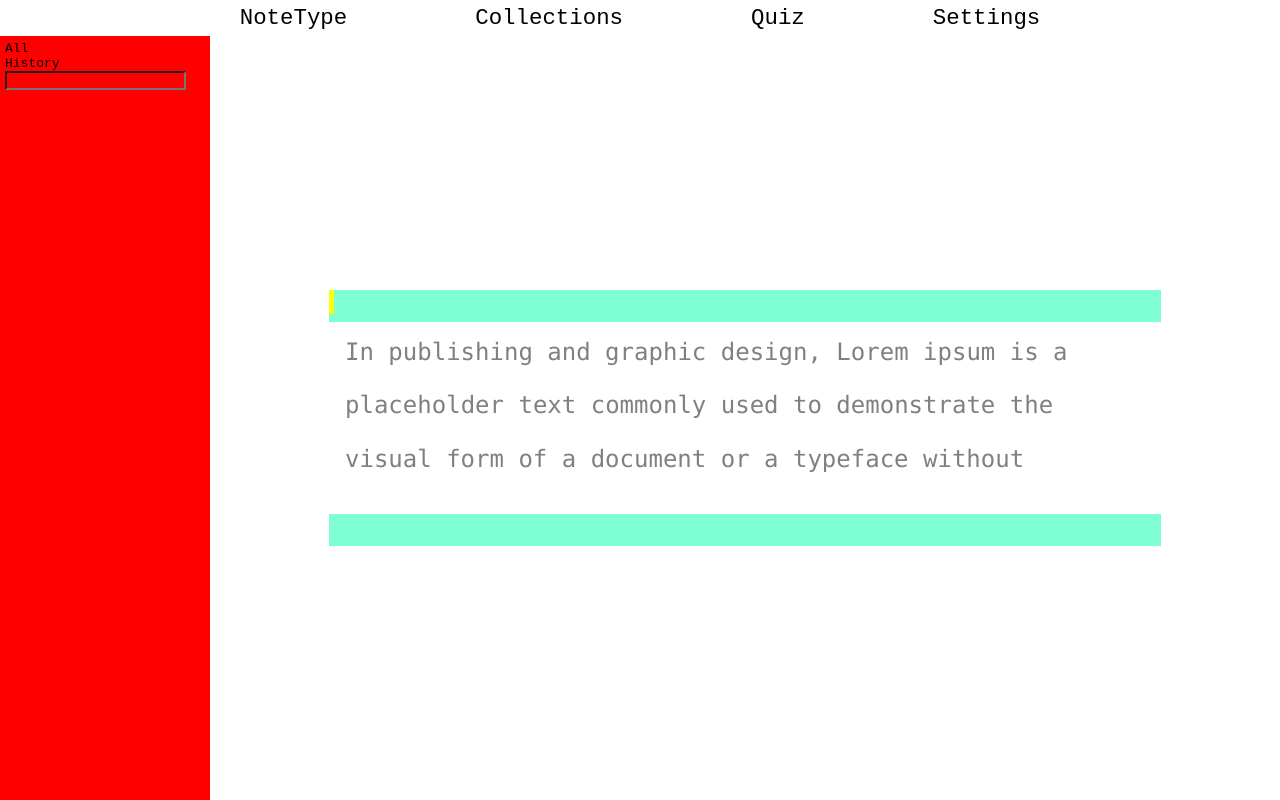
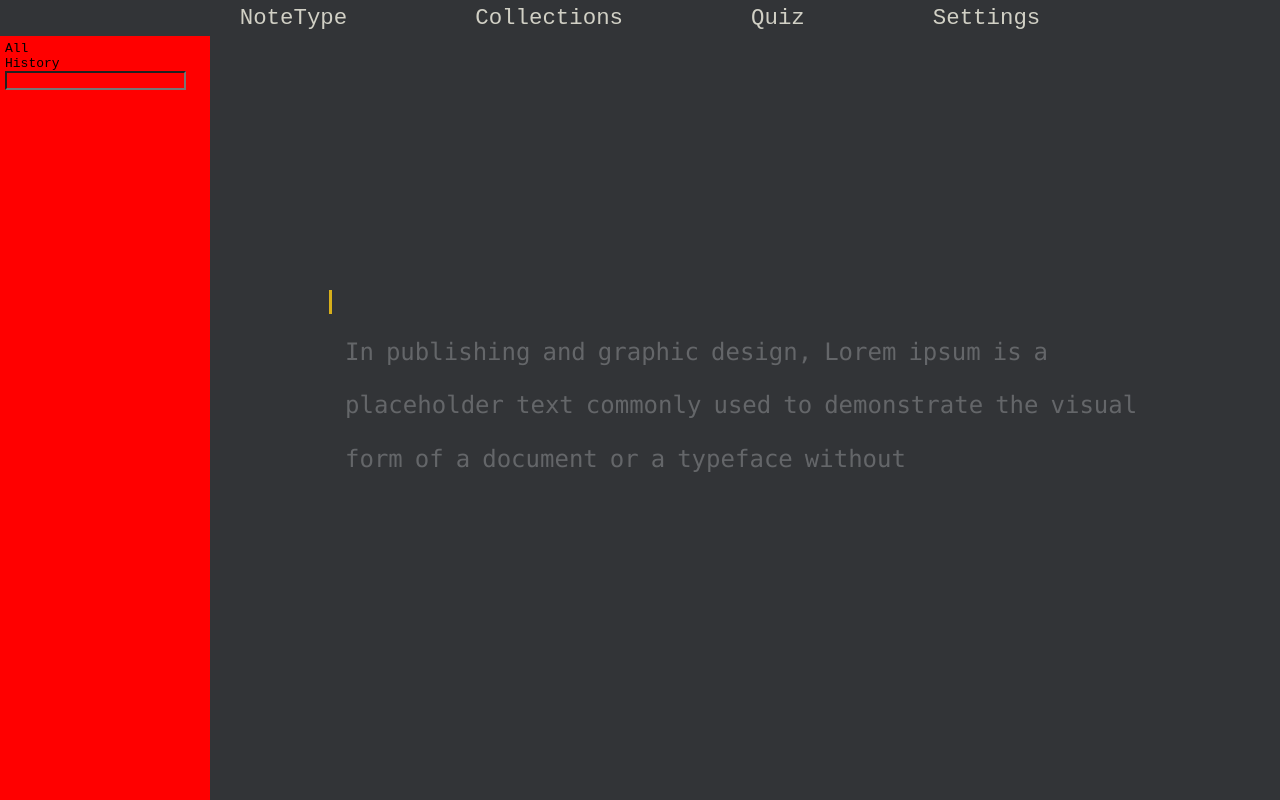
Before and after one commit to omonkulov/TypeFast, a React (Create React App) app: page / in a window 1280 px wide. Built offline with nearby package versions, Linux system fonts and the light colour scheme.

Commit message:
Space is working v1:

```diff
--- a/src/App.tsx
+++ b/src/App.tsx
@@ -17,13 +17,13 @@ type themeObj = {
 };
 
 const defaultTheme = {
-	background: "white",
-	foreground: "white",
-	main: "yellow",
-	untyped: "gray",
-	correct: "black",
-	wrong: "red",
-	extra: "dark-red",
+	background: "#323437",
+	foreground: "#292a2d",
+	main: "#e2b71a",
+	untyped: "#646669",
+	correct: "#d1d0c5",
+	wrong: "#ca4754",
+	extra: "#7e2a33",
 };
 
 const AppDiv = styled.div`
--- a/src/components/Typer.tsx
+++ b/src/components/Typer.tsx
@@ -2,9 +2,7 @@ import React from "react";
 import { useState, useEffect, useRef, useContext } from "react";
 import styled, { ThemeContext } from "styled-components";
 
-const TyperWrapper = styled.div`
-	background-color: aquamarine;
-`;
+const TyperWrapper = styled.div``;
 
 const InputField = styled.p`
 	background-color: ${(props) => props.theme.background};
@@ -15,10 +13,9 @@ const InputField = styled.p`
 	transition: all 0.3s;
 	font-size: 1.5rem;
 	font-family: Consolas;
-
 	display: flex;
 	flex-wrap: wrap;
-	column-gap: 1ch;
+	column-gap: 12px;
 
 	&:focus {
 		outline: none;
@@ -28,8 +25,8 @@ const InputField = styled.p`
 `;
 
 const Caret = styled.div`
-	min-width: 0.3rem;
-	min-height: 1.5rem;
+	width: 0.2rem;
+	height: 1.5rem;
 	background-color: ${(props) => props.theme.main};
 	position: absolute;
 `;
@@ -49,7 +46,15 @@ export const Typer: React.FC<Props> = ({ text }) => {
 	useEffect(() => {
 		if (caretRef.current && lettertRef.current) {
 			caretRef.current.style.top = `${lettertRef.current?.offsetTop}px`;
-			caretRef.current.style.left = `${lettertRef.current?.offsetLeft + 10}px`;
+			console.log(input[input.length] === " ", input[input.length - 1]);
+
+			if (input[input.length - 1] === " ") {
+				caretRef.current.style.left = `${
+					lettertRef.current?.offsetLeft + lettertRef.current?.offsetWidth + 12
+				}px`;
+			} else {
+				caretRef.current.style.left = `${lettertRef.current?.offsetLeft + lettertRef.current?.offsetWidth}px`;
+			}
 		}
 	}, [lettertRef, caretRef, input]);
 
@@ -114,12 +119,19 @@ export const Typer: React.FC<Props> = ({ text }) => {
 		return result;
 	}
 
+	let charTrack = -1;
 	return (
 		<TyperWrapper>
 			<Caret ref={caretRef} className="animate-flicker" />
 			<InputField onKeyDown={handleKeyDown} tabIndex={0}>
 				{text.split(` `).map((word, i) => {
-					const diff = wordDiff(input.split(` `)[i] || ``, word);
+					const diff = wordDiff(
+						input
+							.replace(/\s{2,}/g, "")
+							.trim()
+							.split(` `)[i] || ``,
+						word
+					);
 
 					return (
 						<span key={i}>
@@ -128,9 +140,15 @@ export const Typer: React.FC<Props> = ({ text }) => {
 								if (char.untyped) color = themeContext.untyped;
 								if (char.correct === false) color = themeContext.wrong;
 								if (char.extra) color = themeContext.extra;
+								charTrack++;
 
 								return (
-									<span key={`${i}-${j}`} style={{ color }} ref={char.untyped ? null : lettertRef}>
+									<span
+										id={`${charTrack}`}
+										key={`${i}-${j}`}
+										style={{ color }}
+										ref={!char.untyped ? lettertRef : null}
+									>
 										{char.char}
 									</span>
 								);
--- a/src/styles/index.css
+++ b/src/styles/index.css
@@ -14,6 +14,9 @@ body {
 	height: 40px;
 }
 
+.testCaret {
+	border-left: 2px solid red;
+}
 /*Animation Caret*/
 @keyframes flickerAnimation {
 	0% {
```
